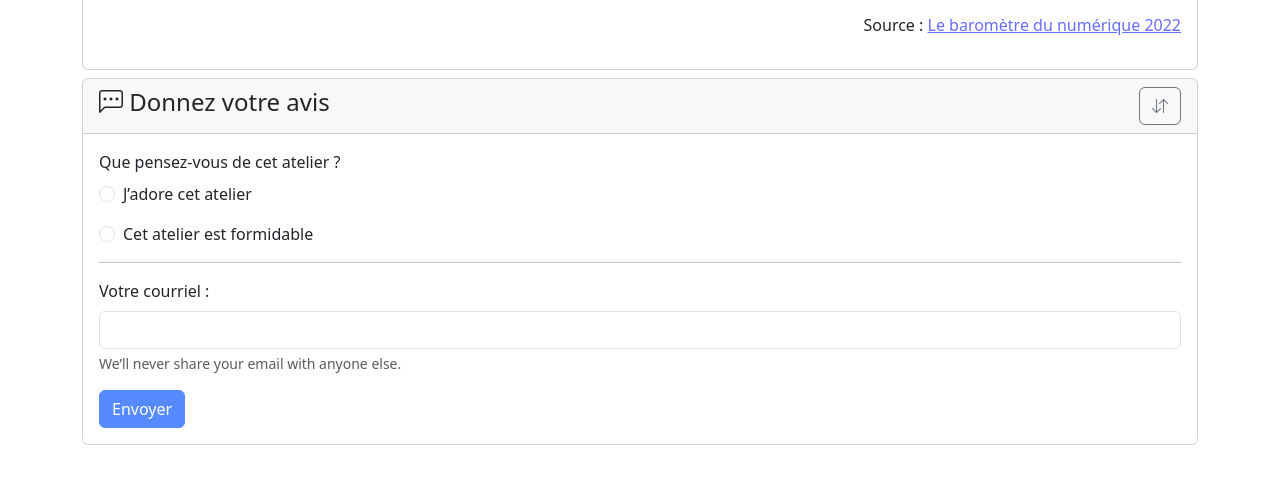
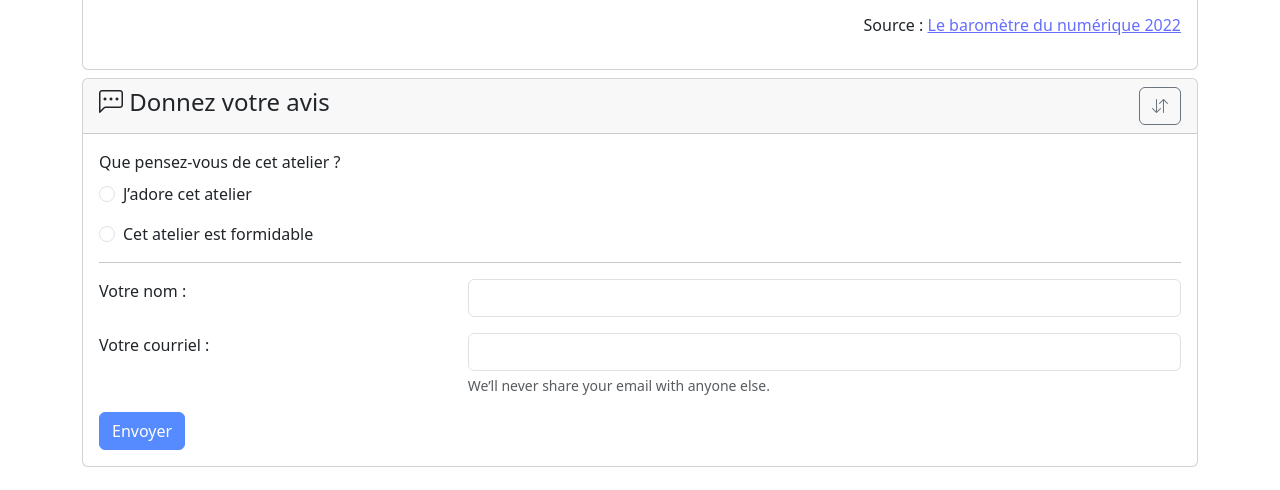
Before and after one commit to Badatos/atelier_a11y, a plain HTML site: page index.html in a window 1280 px wide. Shown: the part 690-1180 px from the top of the page. Drawn offline with nearby package versions, Linux system fonts and the light colour scheme.

Commit message:
ajoute "votre nom" aux champs du formulaire + alignement des champs

```diff
--- a/index.html
+++ b/index.html
@@ -88,10 +88,20 @@
             <div class="form-check-label">Cet atelier est formidable</div>
           </div>
           <hr>
-          <div class="mb-3">
-            <div class="form-label">Votre courriel :</div>
-            <input class="form-control" type="text">
-            <div class="form-text">We’ll never share your email with anyone else.</div>
+          <div class="row mb-3">
+            <div class="col-3 form-label">Votre nom :</div>
+            <div class="col-1"></div>
+            <div class="col-8">
+              <input class="form-control" type="text">
+            </div>
+          </div>
+          <div class="row mb-3">
+            <div class="col-3 form-label">Votre courriel :</div>
+            <div class="col-1"></div>
+            <div class="col-8">
+              <input class="form-control" type="text">
+              <div class="form-text">We’ll never share your email with anyone else.</div>
+            </div>
           </div>
           <button class="btn btn-primary" onclick="alert('Merci pour votre avis !')">Envoyer</button>
         </form>
```
